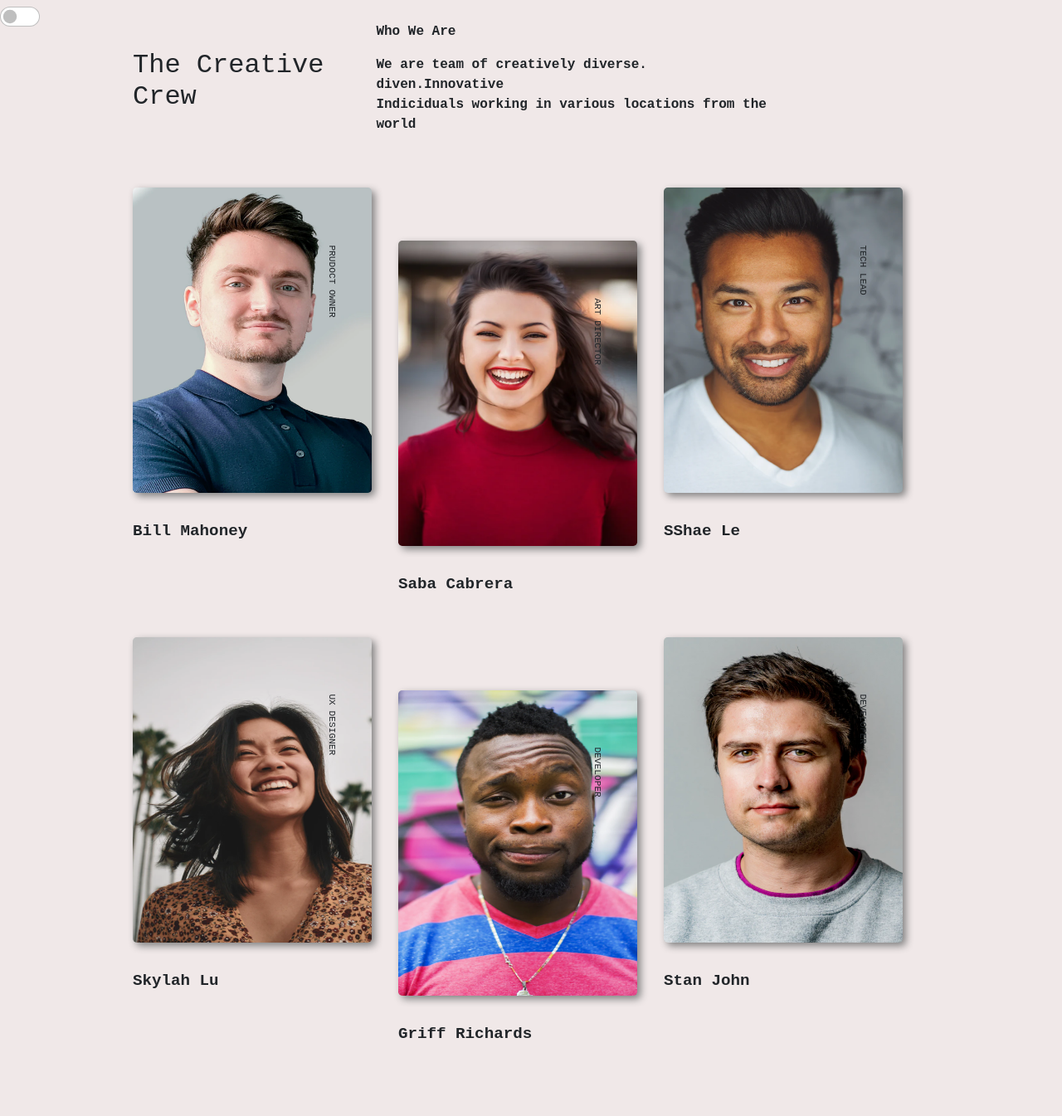
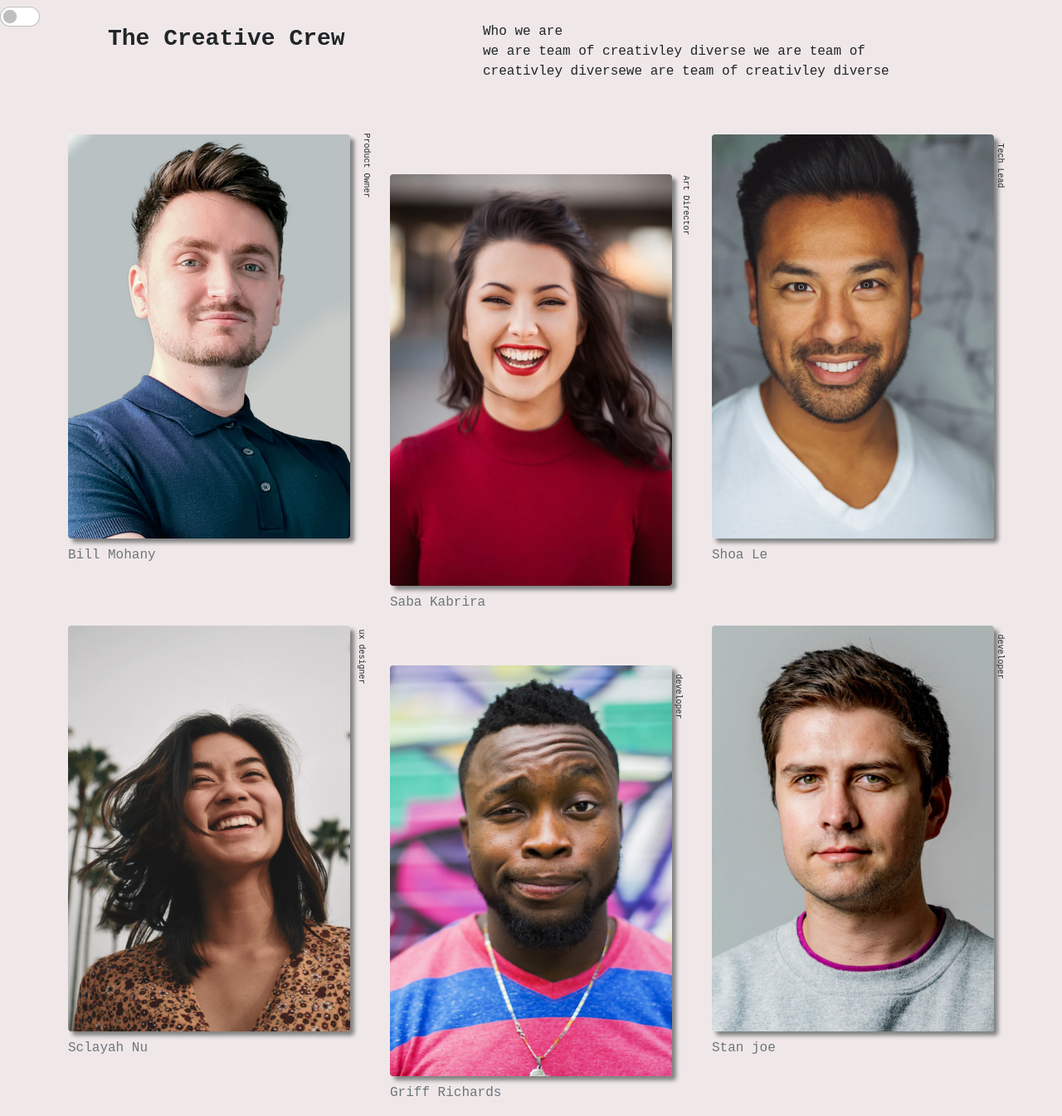
Before and after one commit to emrekesimemre/team-remember-page, a plain HTML site: page index.html in a window 1280 px wide. Shown: the whole page at 83% size. Before the commit the page ends 1309 px from the top, so only its background shows below. Drawn offline with nearby package versions, Linux system fonts and the light colour scheme.

Commit message:
bootstrap

```diff
--- a/index.html
+++ b/index.html
@@ -22,56 +22,90 @@
         id="switch"
       />
     </div>
-    <main>
-      <header class="header">
-        <div class="header-left">
-          <h2>The Creative Crew</h2>
+
+    <div class="container-sm">
+        <div class="d-flex flex-row bd-highlight mb-5 mx-auto  ">
+            <div class="left mx-md-5   text-capitalize fs-3 fw-bold" style="width: 50rem;">
+                the creative Crew
+            </div>
+            <div class="right mx-5    fs-6" style="width: 100rem;">
+                <p class="mx-5 "><span>Who we are</span><br> we are team of creativley diverse we are team of
+                    creativley
+                    diversewe are team of
+                    creativley diverse
+                </p>
+            </div>
         </div>
-        <div class="header-right">
-          <p>Who We Are</p>
-          <p>
-            We are team of creatively diverse. diven.Innovative
-            <br />Indiciduals working in various locations from the world
-          </p>
+    </div>
+    <div class=" container  ">
+
+        <div class=" row gx-5">
+            <div class="col-lg-4 col-md-6 ">
+                <div class="media-body d-inline-flex flex-row  ">
+                    <img src="./img/Project_002_.png" class="rounded shadow-3-strong img-fluid" alt="">
+                    <p class="display-10   col-12 rotate mx-n4 " style="height:fit-content; width:fit-content;">Product
+                        Owner
+                    </p>
+                </div>
+                <p class="display-9 text-secondary bm-5">Bill Mohany</p>
+            </div>
+
+
+            <div class="col-lg-4 col-md-6 mt-5">
+                <div class="media-body d-inline-flex flex-row  ">
+                    <img src="./img/photo2.png" class=" shadow-3-strong rounded mx-auto d-block img-fluid pt-20"
+                        alt="">
+                    <P class="display-10   col-12 rotate  " style="height:fit-content; width:fit-content;">Art Director
+                    </P>
+                </div>
+                <p class="display-9 text-secondary bm-5">Saba Kabrira</p>
+
+            </div>
+            <div class="col-lg-4 col-md-6">
+                <div class="media-body d-inline-flex flex-row  ">
+                    <img src="./img/photo3.png" class=" shadow-3-strong rounded float-end img-fluid" alt="">
+                    <p class="display-10   col-12 rotate  " style="height:fit-content; width:fit-content;">Tech Lead</p>
+                </div>
+                <p class="display-9 text-secondary bm-5">Shoa Le</p>
+
+            </div>
+
+
+            <div class="col-lg-4 col-md-6">
+                <div class="media-body d-inline-flex flex-row  ">
+                    <img src="./img/photo4.png" class=" shadow-3-strong rounded float-start img-fluid" alt="">
+                    <p class="display-10   col-12 rotate mx-n3 " style="height:fit-content; width:fit-content;">ux
+                        designer
+                    </p>
+                </div>
+                <p class="display-9 text-secondary bm-5">Sclayah Nu</p>
+            </div>
+
+
+            <div class="col-lg-4 col-md-6 mt-5">
+                <div class="media-body d-inline-flex flex-row  ">
+                    <img src="./img/photo5.png" class=" shadow-3-strong rounded mx-auto d-block img-fluid" alt="">
+                    <p class="display-10   col-12 rotate  " style="height:fit-content; width:fit-content;">developer</p>
+                </div>
+                <p class="display-9 text-secondary bm-5">Griff Richards</p>
+
+            </div>
+
+
+
+            <div class="col-lg-4 col-md-6">
+                <div class="media-body d-inline-flex flex-row  ">
+                    <img src="./img/photo6.png" class="shadow-3-strong rounded float-end img-fluid" alt="">
+                    <p class="display-10 col-12 rotate  " style="height:fit-content; width:fit-content;">developer
+                    </p>
+
+                </div>
+                <p class="display-9 text-secondary bm-5">Stan joe</p>
+
+            </div>
+
         </div>
-      </header>
-      <div class="image-area">
-        <div>
-          <img class="image" src="./img/Project_002_.png" alt="Bill Mahoney" />
-          <p class="name">Bill Mahoney</p>
-          <p class="job">PRUDOCT OWNER</p>
-        </div>
-        <div>
-          <img class="image image1" src="./img/photo2.png" alt="Saba Cabrera" />
-          <p class="name">Saba Cabrera</p>
-          <p class="job">ART DIRECTOR</p>
-        </div>
-        <div>
-          <img class="image" src="./img/photo3.png" alt="SShae Le" />
-          <p class="name">SShae Le</p>
-          <p class="job">TECH LEAD</p>
-        </div>
-        <div>
-          <img class="image" src="./img/photo4.png" alt="Skylah Lu" />
-          <p class="name">Skylah Lu</p>
-          <p class="job">UX DESIGNER</p>
-        </div>
-        <div>
-          <img
-            class="image image1"
-            src="./img/photo5.png"
-            alt="Griff Richards"
-          />
-          <p class="name">Griff Richards</p>
-          <p class="job">DEVELOPER</p>
-        </div>
-        <div>
-          <img class="image" src="./img/photo6.png" alt="Stan John" />
-          <p class="name">Stan John</p>
-          <p class="job">DEVELOPER</p>
-        </div>
-      </div>
-    </main>
+    </div>
 
     <script
       src="https://cdn.jsdelivr.net/npm/@popperjs/core@2.9.2/dist/umd/popper.min.js"
--- a/style.css
+++ b/style.css
@@ -18,124 +18,13 @@ body {
   height: 1.5rem;
   margin-top: 0.5rem;
 }
-.header {
-  display: flex;
-  flex-direction: row;
-  justify-content: space-around;
-  align-items: center;
-  margin-bottom: 3rem;
-}
-.header-right {
-  margin-right: 12rem;
-  font-weight: bold;
-}
-main {
-  margin: 0 10rem;
+.img-fluid{
+  box-shadow: 5px 5px 5px gray;
 }
 
-.image-area {
-  display: grid;
-  grid-template-columns: auto auto auto;
-  grid-template-rows: auto auto;
+.rotate {
+  transform: rotate(90deg);
+  margin-left: -20px;
+  margin-top: 30px;
+  font-size: x-small;
 }
-
-.image {
-  width: 18rem;
-  height: 23rem;
-  filter: drop-shadow(0.3rem 0.3rem 0.3rem gray);
-  border-radius: 0.3rem;
-  margin-bottom: 2rem;
-}
-
-.image1 {
-  margin-top: 4rem;
-}
-
-.job {
-  transform: rotate(90deg) translate(-14rem, -5rem);
-  font-size: 0.7rem;
-}
-.name {
-  font-weight: 600;
-  font-size: 1.2rem;
-}
-
-@media screen and (max-width: 575px) {
-  .header {
-    display: flex;
-    flex-direction: column;
-  }
-  .header-right {
-    width: 30rem;
-    margin-left: 15rem;
-    margin-top: 2rem;
-    text-align: center;
-  }
-  .header-left {
-    width: 20rem;
-    margin-left: 8rem;
-  }
-  .image-area {
-    display: flex;
-    flex-direction: column;
-  }
-  .job {
-    transform: rotate(90deg) translate(-20.5rem, -12rem);
-    font-size: 0.7rem;
-  }
-}
-
-@media screen and (max-width: 767px) {
-  .header {
-    display: flex;
-    flex-direction: column;
-  }
-
-  .header-right {
-    width: 30rem;
-    margin-left: 15rem;
-    margin-top: 2rem;
-    text-align: center;
-  }
-  .header-left {
-    width: 20rem;
-    margin-left: 8rem;
-  }
-  .image-area {
-    display: flex;
-    flex-direction: column;
-    margin-left: 5rem;
-  }
-  .job {
-    transform: rotate(90deg) translate(-17rem, -8rem);
-    font-size: 0.7rem;
-  }
-}
-
-@media screen and (max-width: 991px) {
-  .header {
-    display: flex;
-    flex-direction: column;
-  }
-
-  .header-right {
-    width: 30rem;
-    margin-left: 15rem;
-    margin-top: 2rem;
-    text-align: center;
-  }
-  .header-left {
-    width: 20rem;
-    margin-left: 8rem;
-  }
-  .image-area {
-    display: grid;
-    grid-template-columns: auto auto;
-    margin-left: 3rem;
-    column-gap: 2rem;
-  }
-  .job {
-    transform: rotate(90deg) translate(-19rem, -10rem);
-    font-size: 0.7rem;
-  }
-}
```
